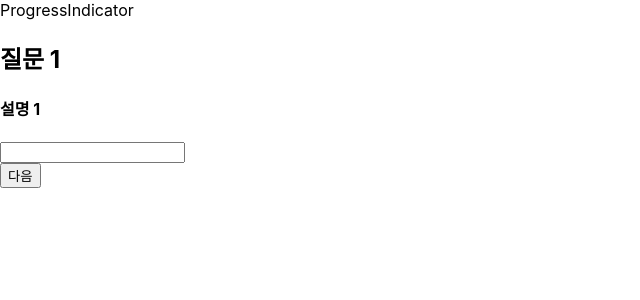
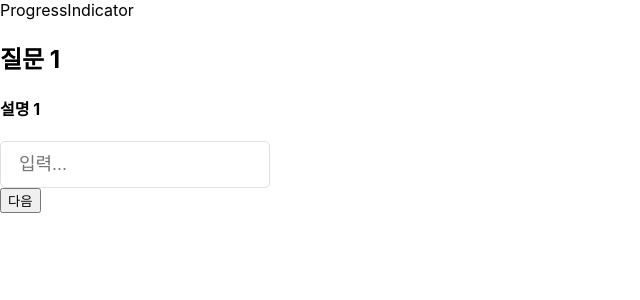
Before and after one commit to GCgang/survey-pie, a React (Create React App) app: page /survey/1/1 in a window 1280 px wide. Both pictures are taken after a click on the button "이전". Shown: the top 300 px of the page, without its empty margins (0-640 px from the left). Built offline with nearby package versions, Linux system fonts and the light colour scheme.

Commit message:
Feat: CSS-TextInput

```diff
--- a/src/components/TextInput/index.js
+++ b/src/components/TextInput/index.js
@@ -1,9 +1,27 @@
-export default function TextInput({ answer, setAnswers }) {
+import styled from 'styled-components';
+export default function TextInput({ answer, setAnswers, options }) {
   return (
-    <input
+    <Input
       type="text"
       value={answer}
       onChange={(e) => setAnswers(e.target.value)}
-    ></input>
+      placeholder={options.placeholder}
+    />
   );
 }
+
+const Input = styled.input`
+  border: 1px solid rgba(224, 224, 224, 1);
+
+  border-radius: 5px;
+  box-sizing: border-box;
+  padding: 12px 18px;
+
+  font-size: 18px;
+  line-height: 21px;
+
+  &:focus {
+    outline: none;
+    border: 1px solid rgba(101, 66, 241, 1);
+  }
+`;
```
